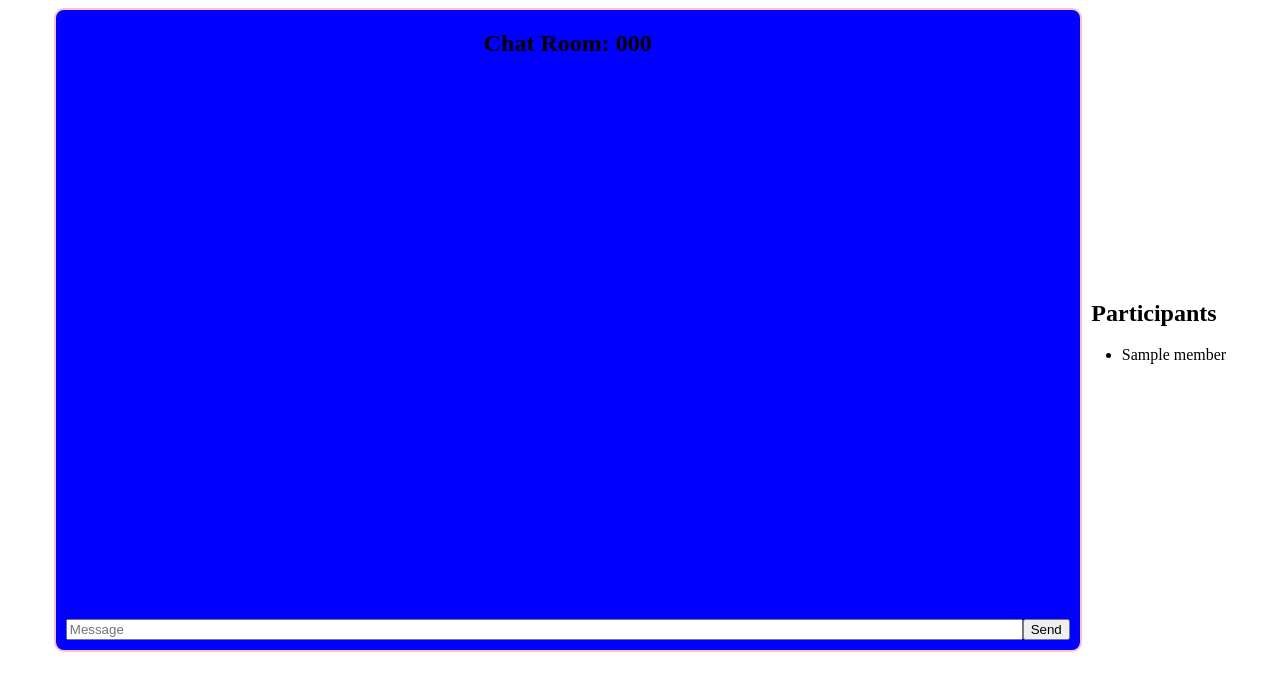
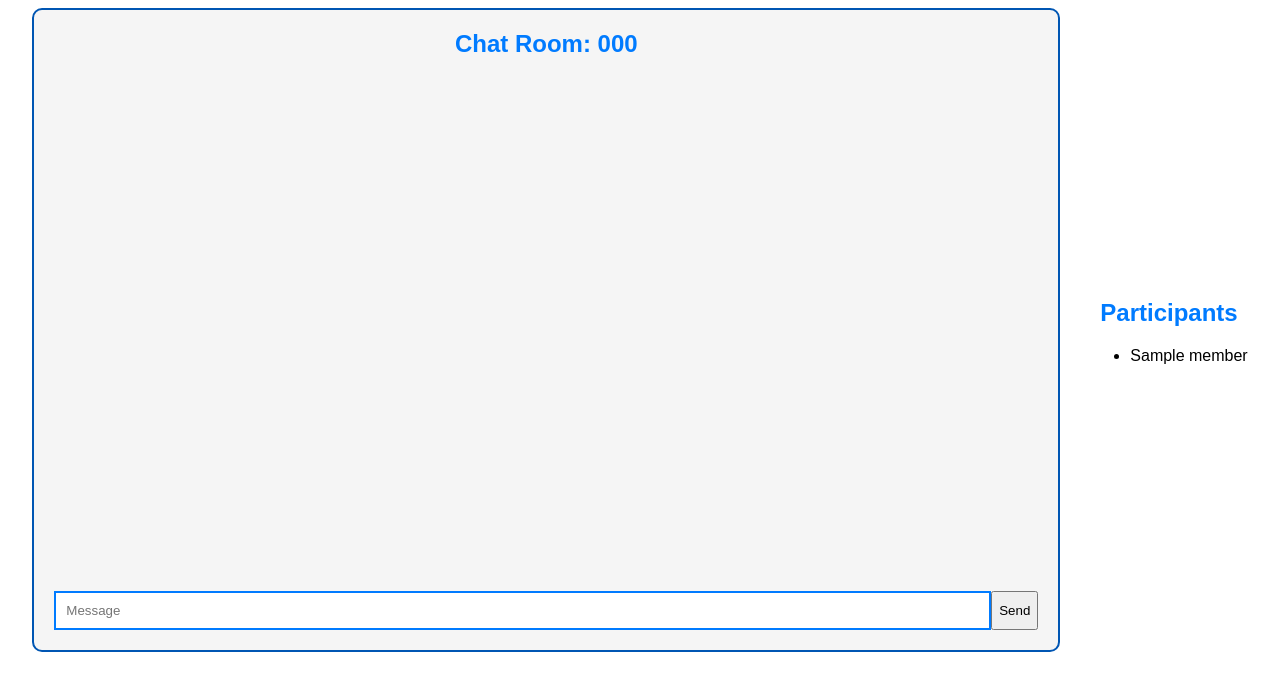
Before and after one commit to rhit-letscher/chat-chat-messaging, a Flask app: template templates/room.html in a window 1280 px wide. Shown: the top 691 px of the page. Run offline with Flask 3, Linux system fonts and the light colour scheme; the template is opened without the code that fills it: most values are stand-ins (such as "Sample title", 1, 10 or a date in 2020); some libraries are stand-ins or nearby versions.

Commit message:
added shuhan's ui updates

```diff
--- a/static/css/style.css
+++ b/static/css/style.css
@@ -8,6 +8,7 @@
   display: flex;
   align-items: center;
   justify-content: center;
+  font-family: Arial,sans-serif;
 }
 
 .buttons {
@@ -15,7 +16,7 @@
   flex-direction: column;
   align-items: center;
   justify-content: center;
-    gap: 10px;
+  gap: 20px;
 }
 
 .join {
@@ -26,6 +27,14 @@
 
 .create-btn {
   width: 100%;
+  background-color: #007bff;
+  color: white;
+  font-size: 16px;
+  box-shadow: 0 4px #0056b3;
+  border-radius: 0;
+  padding: 10px 20px;
+  transition: all 0.3s ease;
+  box-shadow: none;
 }
 
   .current-user-mention {
@@ -41,11 +50,11 @@
   }
 
   .message-box {
-    border-color: pink;
+    border-color:#0056b3;
     border-width: 2px;
     border-style: solid;
     border-radius: 10px;
-    background-color: blue;
+    background-color: whitesmoke;
     height: 80vh;
     display: flex;
     flex-direction: column;
@@ -60,13 +69,22 @@
   }
 
   .inputs {
-    padding: 10px;
+    padding: 20px;
     display: flex;
   }
 
   h2 {
     text-align: center;
+    color: #007bff;
+    margin-bottom: 20px;
   }
+
+  #message {
+    flex: 1;
+    border: 2px solid #007bff;
+    padding: 10px;
+  }
+
 
   #message {
     flex: 1;
@@ -82,6 +100,14 @@
   }
 
   .muted {
-    font-size: 10px;
-    color: darkgray;
+    font-size: 12px;
+    color: rgb(97, 97, 84);
   }
+
+  .participants-list{
+    margin-left: 30px;
+  }
+
+  .admin-panel{
+    margin-left: 60px;
+  }
```
Lines whose indentation alone changed are shown as unchanged.
